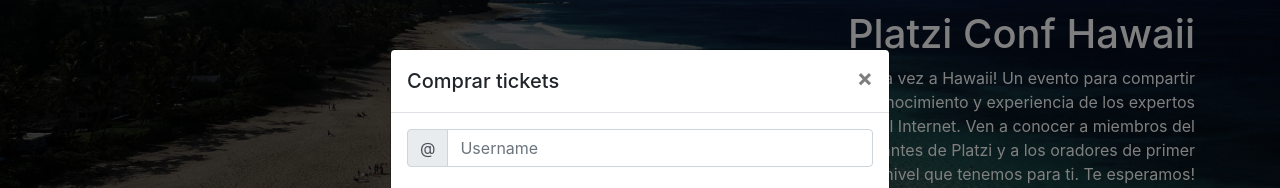
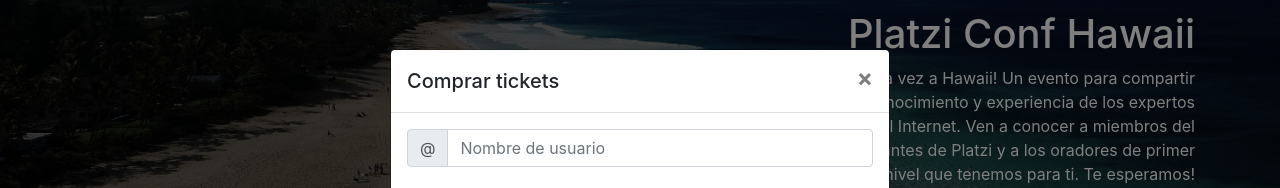
Before and after one commit to papitapapita/platzi-bootstrap, a plain HTML site: page index.html in a window 1280 px wide. Both pictures are taken after a click on the link "Comprar Tickets". Shown: the part 195-383 px from the top of the page. Drawn offline with nearby package versions, Linux system fonts and the light colour scheme.

Commit message:
Update index.html

```diff
--- a/index.html
+++ b/index.html
@@ -253,12 +253,12 @@
                    <form>
                        <div class="form-row">
                             <div class="form-group col">
-                                <label class="sr-only" for="inlineFormInputGroup">Username</label>
+                                <label class="sr-only" for="inlineFormInputGroup">Nombre de usuarios</label>
                                 <div class="input-group mb-2">
                                     <div class="input-group-prepend">
                                         <div class="input-group-text">@</div>
                                     </div>
-                                    <input type="text" class="form-control" id="inlineFormInputGroup" placeholder="Username">
+                                    <input type="text" class="form-control" id="inlineFormInputGroup" placeholder="Nombre de usuario">
                                  </div>
                             </div>
                        </div>
```
